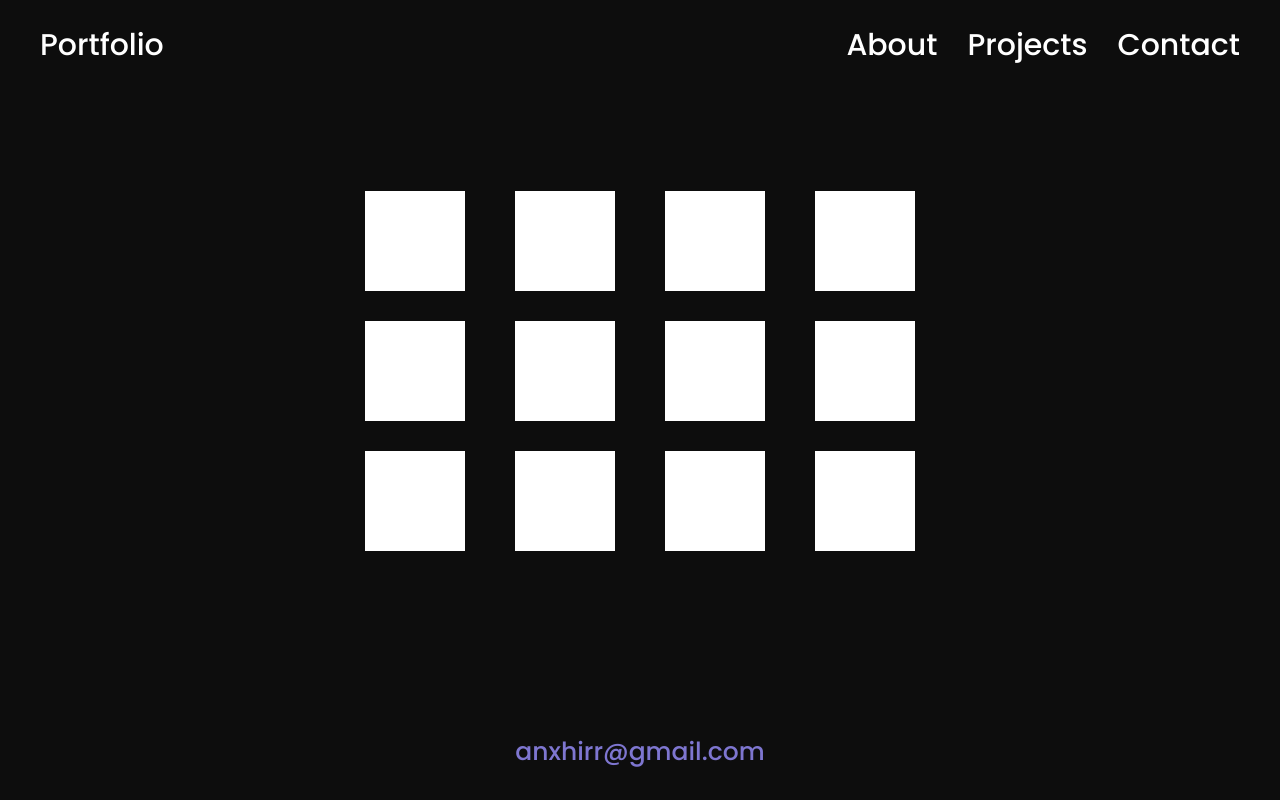
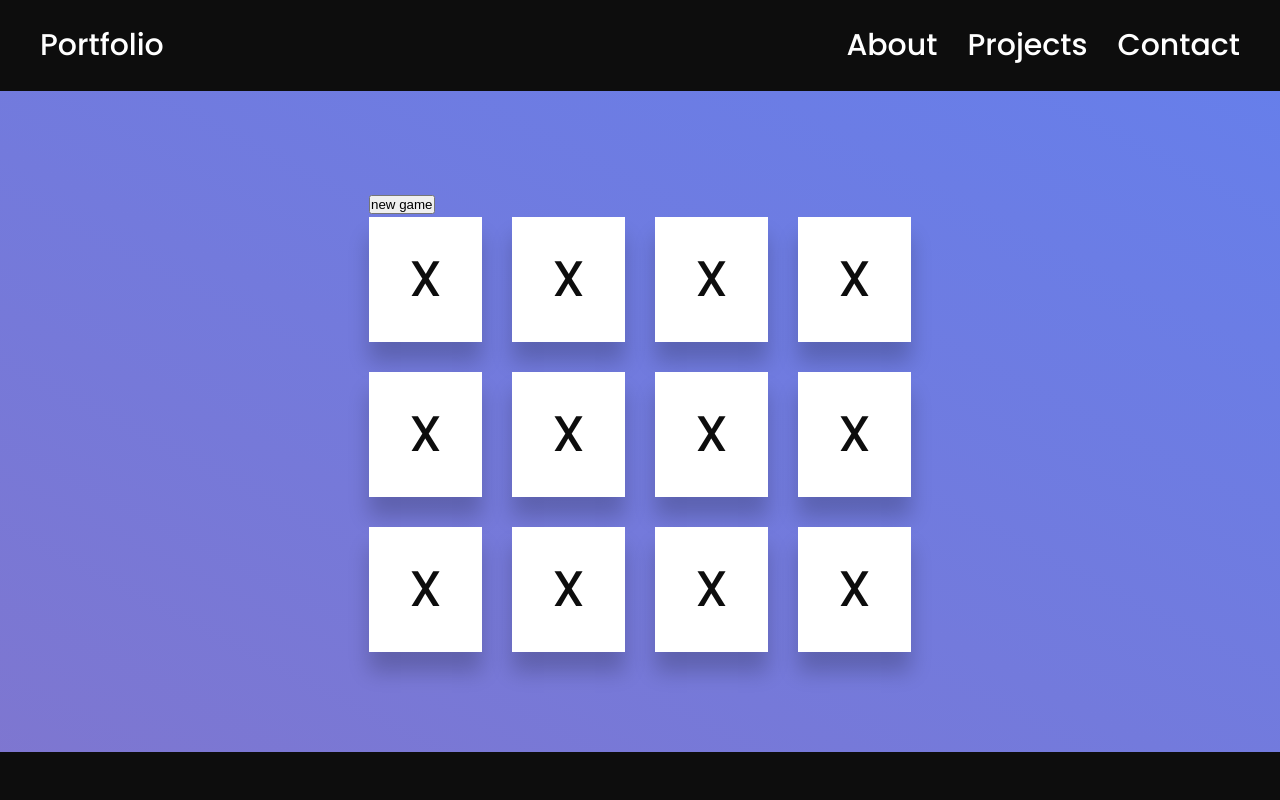
Before and after one commit to anxhirr/anxhirr.github.io, a React (Create React App) app: page /card-memory-game in a window 1280 px wide. Shown: the top 800 px of the page. Built offline with nearby package versions, Linux system fonts and the light colour scheme.

Commit message:
redisigned card game, recreated functionality, this time better performance and more precise, still is barebones

```diff
--- a/src/components/card-memory/CardMemory.jsx
+++ b/src/components/card-memory/CardMemory.jsx
@@ -1,75 +1,114 @@
 import React, { useEffect, useState } from 'react';
+import SingleCard from './SingleCard';
+
+const INITIAL__CARDS = [
+  { number: 1, show: false },
+  { number: 2, show: false },
+  { number: 3, show: false },
+  { number: 4, show: false },
+  { number: 5, show: false },
+  { number: 6, show: false },
+];
 
 const CardMemory = () => {
-  const [grid, setGrid] = useState([
-    [
-      { number: 0, show: false },
-      { number: 5, show: false },
-      { number: 1, show: false },
-      { number: 4, show: false },
-    ],
-    [
-      { number: 2, show: false },
-      { number: 1, show: false },
-      { number: 3, show: false },
-      { number: 4, show: false },
-    ],
-    [
-      { number: 3, show: false },
-      { number: 2, show: false },
-      { number: 5, show: false },
-      { number: 0, show: false },
-    ],
-  ]);
-  const [prevCardPosition, setPrevCardPosition] = useState([]);
-  const [hasWon, setHasWon] = useState(false);
+  const [cards, setCards] = useState([]);
+  const [choice1, setChoice1] = useState(null);
+  const [choice2, setChoice2] = useState(null);
+  const [disabled, setDisabled] = useState(false);
+  // const [hasWon, setHasWon] = useState(false);
 
-  const handleCardClick = (revealedRowIndex, revealedColIndex) => {
-    const clickedCard = grid[revealedRowIndex][revealedColIndex];
+  const shuffleCards = () => {
+    const shuffledCards = [...INITIAL__CARDS, ...INITIAL__CARDS]
+      .sort(() => Math.random() - 0.5)
+      .map((card) => ({ ...card, id: Math.random() }));
 
-    const newGrid = [...grid];
-    newGrid[revealedRowIndex][revealedColIndex].show = true;
-    setGrid(newGrid);
-
-    setPrevCardPosition([revealedRowIndex, revealedColIndex]);
-
-    const [prevCardX, prevCardY] = prevCardPosition;
-
-    if (prevCardPosition.length === 0) return;
-
-    const prevRevealedCard = grid[prevCardX][prevCardY];
-
-    if (prevRevealedCard.number === clickedCard.number) {
-      setPrevCardPosition([]);
-    } else {
-      setTimeout(() => {
-        newGrid[revealedRowIndex][revealedColIndex].show = false;
-        newGrid[prevCardX][prevCardY].show = false;
-
-        setGrid(newGrid);
-        setPrevCardPosition([]);
-      }, 1000);
-    }
+    setCards(shuffledCards);
   };
 
+  useEffect(() => {
+    shuffleCards();
+  }, []);
+
+  const resetTurn = () => {
+    setChoice1(null);
+    setChoice2(null);
+    setDisabled(false);
+  };
+
+  useEffect(() => {
+    if (!choice2) return;
+    setDisabled(true);
+
+    if (choice1.number === choice2.number) {
+      console.log('equal');
+
+      setCards((prev) =>
+        prev.map((c) => {
+          if (c.id === choice1.id || c.id === choice2.id) {
+            return { ...c, show: true };
+          } else {
+            return c;
+          }
+        })
+      );
+      resetTurn();
+    }
+    if (choice1.number !== choice2.number) {
+      console.log('not equal');
+
+      setTimeout(() => {
+        setCards((prev) =>
+          prev.map((c) => {
+            if (c.id === choice1.id || c.id === choice2.id) {
+              return { ...c, show: false };
+            } else {
+              return c;
+            }
+          })
+        );
+      }, 1000);
+      resetTurn();
+    }
+  }, [choice1, choice2, disabled]);
+
+  const handleChoice = (card) => {
+    !choice1 ? setChoice1(card) : setChoice2(card);
+
+    setCards((prev) => {
+      return prev.map((c) => {
+        if (c.id === card.id) {
+          return { ...c, show: true };
+        } else {
+          return c;
+        }
+      });
+    });
+  };
+
+  const handleNewGame = () => {
+    shuffleCards();
+  };
+
+  // const handleVictory = () => {
+  //   setHasWon(true);
+  // };
+
   return (
-    <section className='card-memory-section'>
-      <div className='card-game container'>
-        <div className='card-game__content'>
-          {grid.map((row, rowIndex) => (
-            <div key={rowIndex} className='card-game__column'>
-              {row.map((col, colIndex) => (
-                <div
-                  key={colIndex}
-                  onClick={() => handleCardClick(rowIndex, colIndex)}
-                  className='card-game__card'
-                >
-                  <div key={colIndex} className='card-game__row'>
-                    {col.show ? col.number : ''}
-                  </div>
-                </div>
-              ))}
-            </div>
+    <section className='card-game '>
+      <div className='card-game__content'>
+        <button onClick={handleNewGame} className='card-game__button'>
+          new game
+        </button>
+        <div className='card-game__cards'>
+          {cards.map((card, index) => (
+            <SingleCard
+              key={index}
+              cards={cards}
+              card={card}
+              handleChoice={handleChoice}
+              shown={card === choice1 || card === choice2 || card.show}
+              disabled={disabled}
+            />
           ))}
         </div>
       </div>
--- /dev/null
+++ b/src/components/card-memory/SingleCard.jsx
@@ -0,0 +1,17 @@
+import React from 'react';
+
+const SingleCard = ({ card, handleChoice, shown, disabled }) => {
+  const handleClick = () => {
+    if (disabled) return;
+    console.log('disabled', disabled);
+    handleChoice(card);
+  };
+
+  return (
+    <div className='card-game__card' onClick={handleClick}>
+      {shown ? card.number : 'X'}
+    </div>
+  );
+};
+
+export default SingleCard;
--- a/src/sass/abstracts/_variables.scss
+++ b/src/sass/abstracts/_variables.scss
@@ -14,6 +14,12 @@
   --clr-white: hsl(0, 0%, 100%);
   --clr-blue: hsl(229, 76%, 66%);
 
+  --linear-blue-purple: linear-gradient(
+    to bottom left,
+    var(--clr-blue),
+    var(--clr-purple)
+  );
+
   --fw-reg: 400;
   --fw-bold: 900;
 
--- a/src/sass/layout/_navigation.scss
+++ b/src/sass/layout/_navigation.scss
@@ -56,11 +56,7 @@
     position: fixed;
     top: 3rem;
     right: 4rem;
-    background-image: linear-gradient(
-      to bottom left,
-      var(--clr-blue),
-      var(--clr-purple)
-    );
+    background-image: var(--linear-blue-purple);
     height: 3rem;
     width: 3rem;
     border-radius: 50%;
--- a/src/sass/pages/_card-memory.scss
+++ b/src/sass/pages/_card-memory.scss
@@ -1,26 +1,31 @@
 .card-game {
+  padding: 10rem 2rem;
+  background-image: var(--linear-blue-purple);
+
   &__content {
-    padding: 10rem 2rem;
-    display: flex;
-    flex-direction: column;
-    gap: 3rem;
+    width: fit-content;
+    margin-inline: auto;
   }
 
-  &__column {
-    display: flex;
-    justify-content: center;
-    align-items: center;
-    gap: 5rem;
+  &__button {
+    text-align: center;
+  }
+
+  &__cards {
+    display: grid;
+    grid-template-columns: 1fr 1fr 1fr 1fr;
+    gap: 3rem;
   }
 
   &__card {
     background-color: var(--clr-white);
+    box-shadow: var(--box-shadow);
+    font-size: 5rem;
     cursor: pointer;
-  }
-
-  &__row {
-    padding: 5rem;
-    color: var(--clr-black--2);
-    font-size: 5rem;
+    color: var(--clr-black--1);
+    display: flex;
+    justify-content: center;
+    align-items: center;
+    padding: 2rem 4rem;
   }
 }
```
